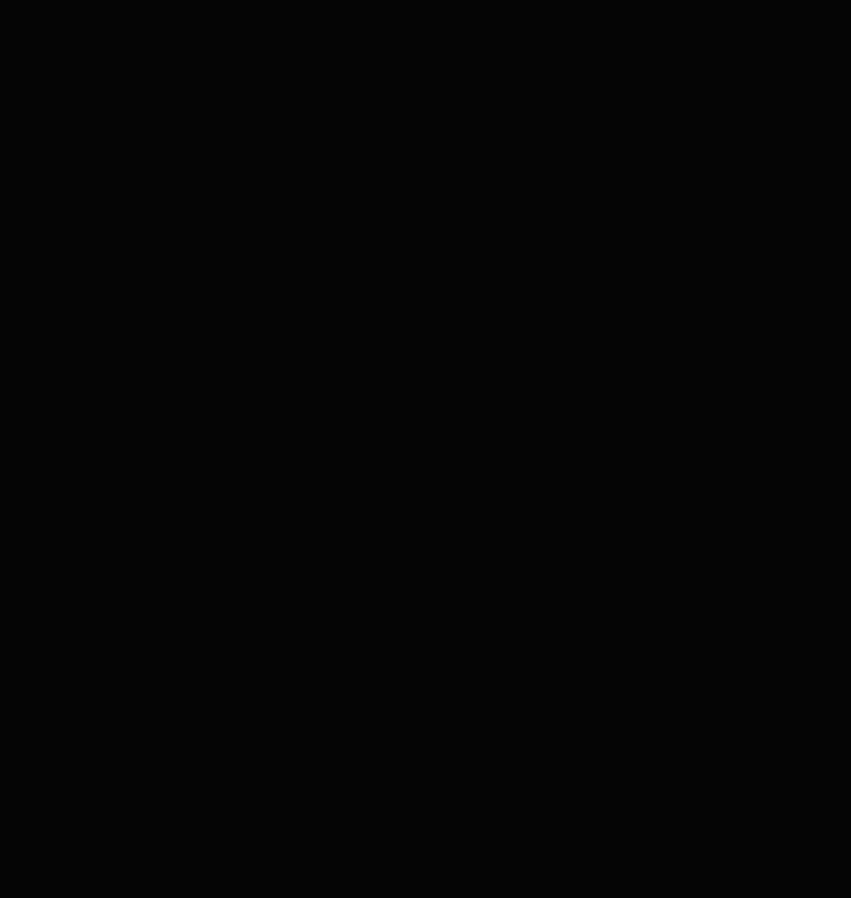
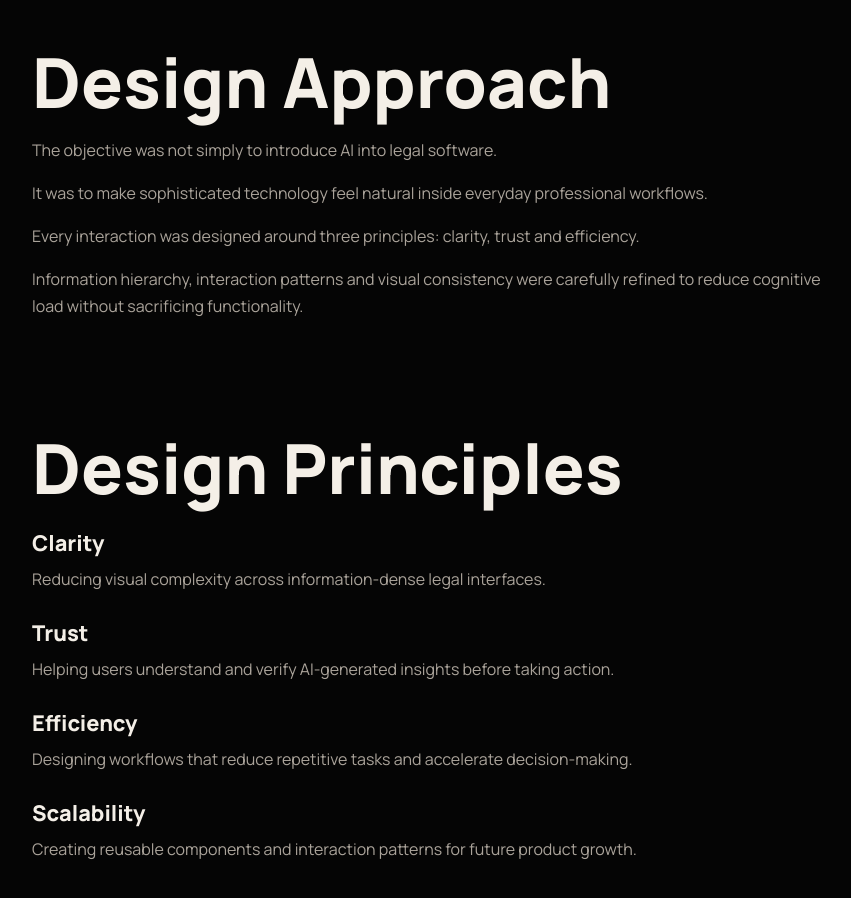
Before and after one commit to MerseGulsum/MerseGulsum.github.io, a Next.js app: page /projects/ai-product-experiment in a window 1280 px wide. Shown: the part 1900-2798 px from the top of the page, without its empty margins (68-919 px from the left). Before the commit the page ends 1244 px from the top, so only its background shows below. Built offline with nearby package versions, Linux system fonts and the light colour scheme.

Commit message:
Add Mecellem case study text flow

```diff
--- a/app/globals.css
+++ b/app/globals.css
@@ -1210,6 +1210,62 @@
   transform: translateY(0);
 }
 
+.mecellem-editorial-flow {
+  max-width: 820px;
+  display: grid;
+  gap: clamp(76px, 9vw, 124px);
+  margin-top: clamp(88px, 11vw, 156px);
+}
+
+.mecellem-editorial-section {
+  display: grid;
+  gap: 22px;
+}
+
+.mecellem-editorial-section h2,
+.mecellem-editorial-section h3,
+.mecellem-editorial-section p {
+  margin: 0;
+}
+
+.mecellem-editorial-section h2 {
+  color: var(--text);
+  font-size: clamp(2.8rem, 5.4vw, 6.4rem);
+  font-weight: var(--font-weight-heavy);
+  line-height: 0.96;
+  letter-spacing: 0;
+}
+
+.mecellem-editorial-copy {
+  display: grid;
+  gap: 16px;
+}
+
+.mecellem-editorial-copy p,
+.mecellem-editorial-item p {
+  color: var(--text-muted);
+  font-size: clamp(1rem, 1.22vw, 1.18rem);
+  line-height: 1.68;
+}
+
+.mecellem-editorial-list {
+  display: grid;
+  gap: 28px;
+  margin-top: 8px;
+}
+
+.mecellem-editorial-item {
+  display: grid;
+  gap: 10px;
+}
+
+.mecellem-editorial-item h3 {
+  color: var(--text);
+  font-size: clamp(1.25rem, 1.7vw, 1.7rem);
+  font-weight: var(--font-weight-heavy);
+  line-height: 1.15;
+}
+
 .projects-page__header,
 .contact-page__intro {
   margin-bottom: var(--space-6);
--- a/components/MecellemCaseStudy.tsx
+++ b/components/MecellemCaseStudy.tsx
@@ -25,6 +25,92 @@
     src: "/projects/mecellem/gallery/mecellem-14.png",
     label: "Task Management",
     alt: "Mecellem task management interface displayed on a laptop."
+  }
+];
+
+const editorialSections = [
+  {
+    eyebrow: "Overview",
+    title: "Designing AI for Legal Work",
+    body: [
+      "Mecellem is an AI-powered legal intelligence platform built to simplify how legal professionals discover, organize, and interact with complex legal information.",
+      "As Product Designer, I collaborated with AI engineers and software developers to transform advanced AI capabilities into intuitive product experiences that feel reliable, transparent and effortless."
+    ]
+  },
+  {
+    title: "Product Context",
+    body: [
+      "Legal professionals work across contracts, legislation, case law and institutional knowledge every day.",
+      "Mecellem brings these fragmented resources together into a unified AI-assisted workspace where information becomes easier to discover, understand and act upon.",
+      "Rather than replacing expertise, AI supports professionals by reducing complexity while keeping them fully in control."
+    ]
+  },
+  {
+    title: "Design Approach",
+    body: [
+      "The objective was not simply to introduce AI into legal software.",
+      "It was to make sophisticated technology feel natural inside everyday professional workflows.",
+      "Every interaction was designed around three principles: clarity, trust and efficiency.",
+      "Information hierarchy, interaction patterns and visual consistency were carefully refined to reduce cognitive load without sacrificing functionality."
+    ]
+  },
+  {
+    title: "Design Principles",
+    items: [
+      {
+        title: "Clarity",
+        body: "Reducing visual complexity across information-dense legal interfaces."
+      },
+      {
+        title: "Trust",
+        body: "Helping users understand and verify AI-generated insights before taking action."
+      },
+      {
+        title: "Efficiency",
+        body: "Designing workflows that reduce repetitive tasks and accelerate decision-making."
+      },
+      {
+        title: "Scalability",
+        body: "Creating reusable components and interaction patterns for future product growth."
+      }
+    ]
+  },
+  {
+    title: "Selected Highlights",
+    items: [
+      {
+        title: "AI-assisted Search",
+        body: "Designing search experiences that help legal professionals reach relevant information without being overwhelmed by complex data."
+      },
+      {
+        title: "Information Architecture",
+        body: "Organizing dense legal content into structures that are easier to navigate, understand and manage."
+      },
+      {
+        title: "Legal Workflow Design",
+        body: "Simplifying professional workflows while preserving the detail and control required in legal work."
+      },
+      {
+        title: "Dashboard Experience",
+        body: "Creating clear visual hierarchies that help users monitor information and identify important actions quickly."
+      },
+      {
+        title: "Design System",
+        body: "Building reusable components and patterns that maintain consistency across the platform."
+      },
+      {
+        title: "Interaction Patterns",
+        body: "Designing predictable interactions that make advanced product capabilities easier to learn and use."
+      }
+    ]
+  },
+  {
+    title: "Reflection",
+    body: [
+      "Working on Mecellem strengthened one belief that continues to shape my design process:",
+      "Great AI products are not defined by how intelligent they are.",
+      "They are defined by how naturally people can understand, trust and use them."
+    ]
   }
 ];
 
@@ -107,6 +193,32 @@
           ))}
         </div>
       </section>
+
+      <div className="mecellem-editorial-flow">
+        {editorialSections.map((section) => (
+          <section className="mecellem-editorial-section" key={section.title}>
+            {section.eyebrow && <p className="eyebrow">{section.eyebrow}</p>}
+            <h2>{section.title}</h2>
+            {section.body && (
+              <div className="mecellem-editorial-copy">
+                {section.body.map((paragraph) => (
+                  <p key={paragraph}>{paragraph}</p>
+                ))}
+              </div>
+            )}
+            {section.items && (
+              <div className="mecellem-editorial-list">
+                {section.items.map((item) => (
+                  <div className="mecellem-editorial-item" key={item.title}>
+                    <h3>{item.title}</h3>
+                    <p>{item.body}</p>
+                  </div>
+                ))}
+              </div>
+            )}
+          </section>
+        ))}
+      </div>
     </article>
   );
 }
```
